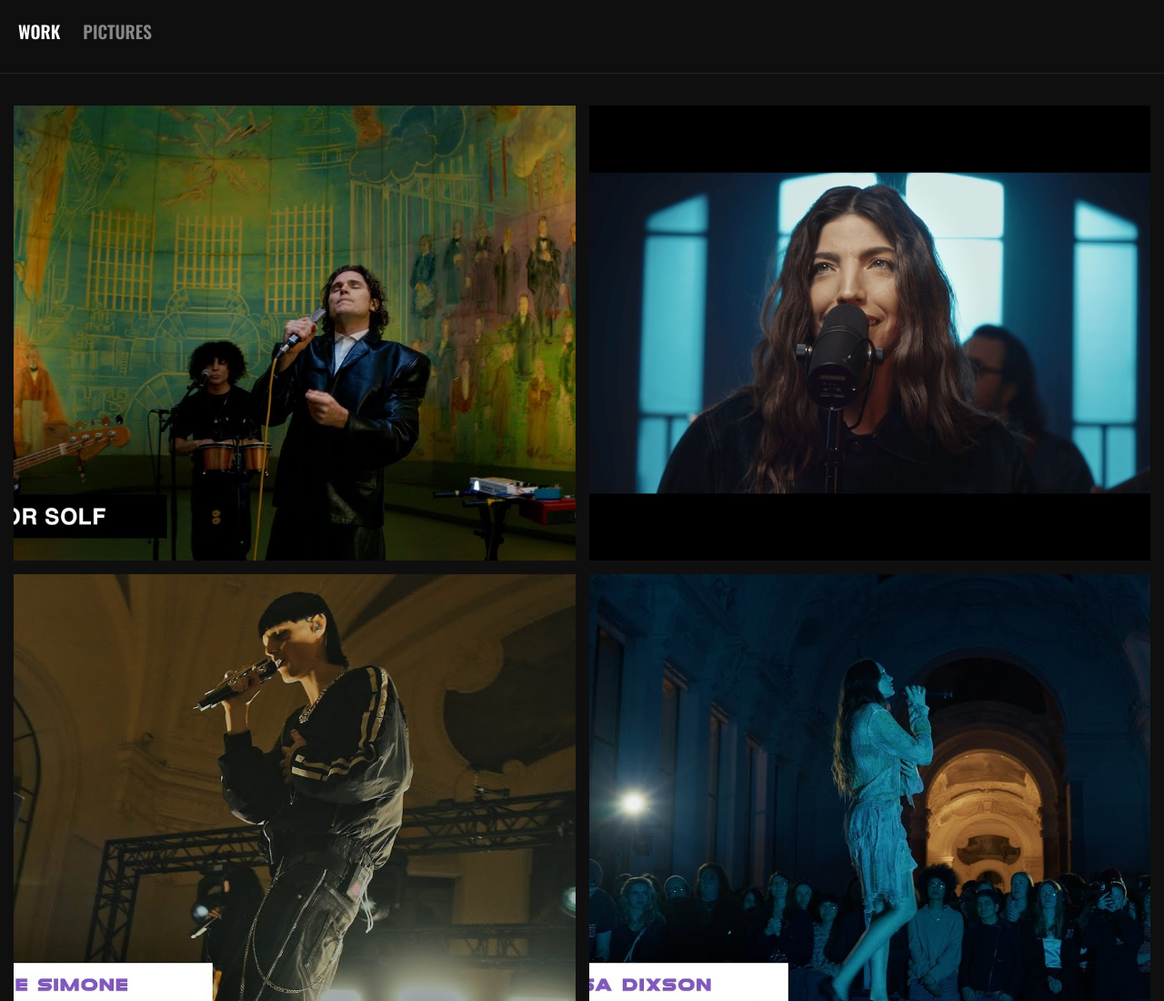
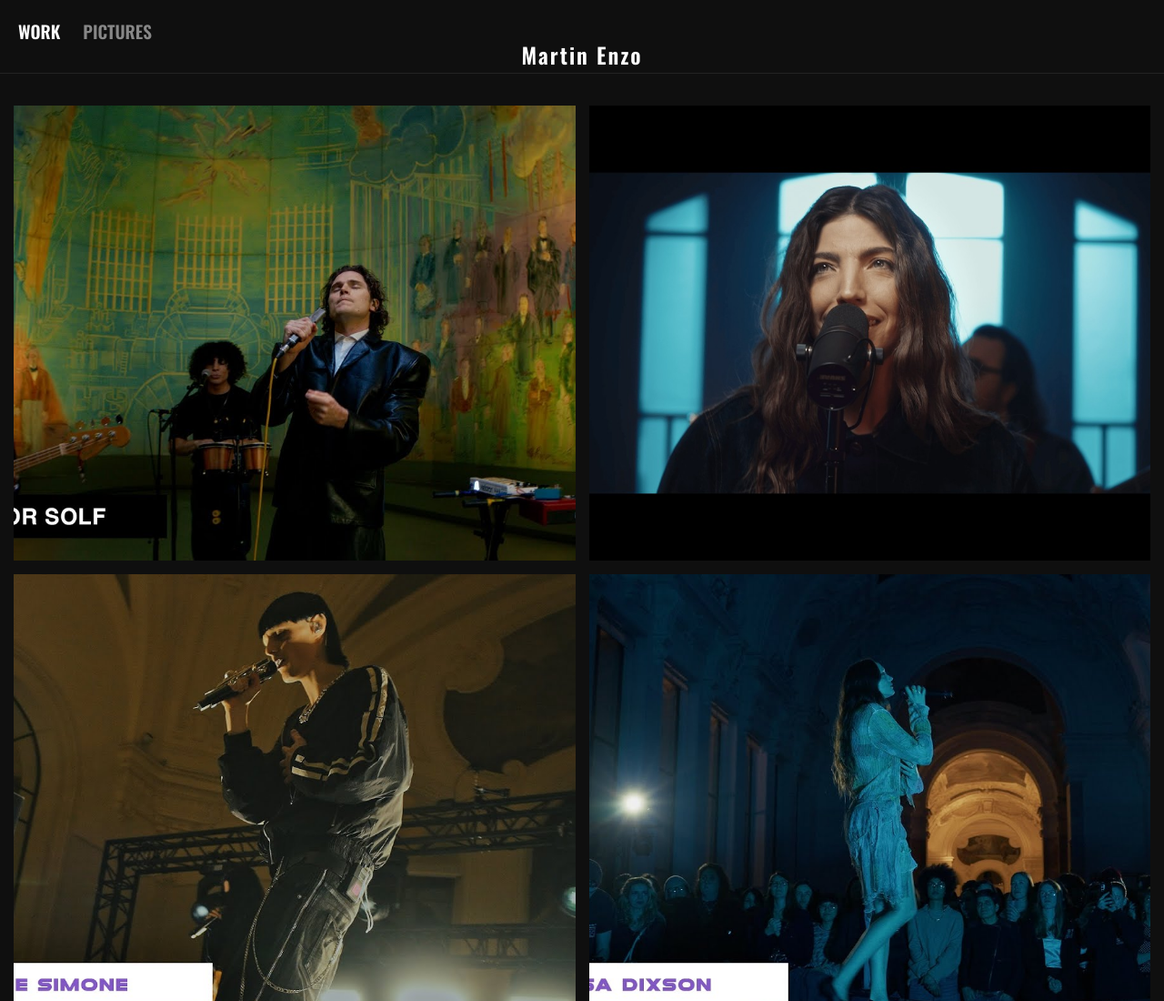
Before and after one commit to Nz0M/nzoo.github.io, a plain HTML site: page index.html in a window 1280 px wide. Shown: the top 1100 px of the page at 91% size. Drawn offline with nearby package versions, Linux system fonts and the light colour scheme.

Commit message:
Add files via upload

```diff
--- a/index.html
+++ b/index.html
@@ -17,6 +17,11 @@
         <li><a href="pictures.html" class="nav-link" data-page="pictures">PICTURES</a></li>
       </ul>
     </nav>
+
+  <!-- Texte centré -->
+  <div class="header-center">Martin Enzo</div>
+</header>
+
   </header>
 
   <!-- Section principale -->
--- a/style.css
+++ b/style.css
@@ -24,6 +24,18 @@ header {
   align-items: center;
   z-index: 100;
   border-bottom: 1px solid #222; /* <-trait au niveau du menu */
+}
+
+.header-center {
+  position: absolute;
+  top: 50%;
+  left: 50%;
+  transform: translate(-50%, -50%);
+  color: white;
+  font-size: 24px;
+  font-weight: 600;
+  letter-spacing: 2px;
+  pointer-events: none; /* pour que ça ne bloque pas les clics sur le menu */
 }
 
 .menu {
```
